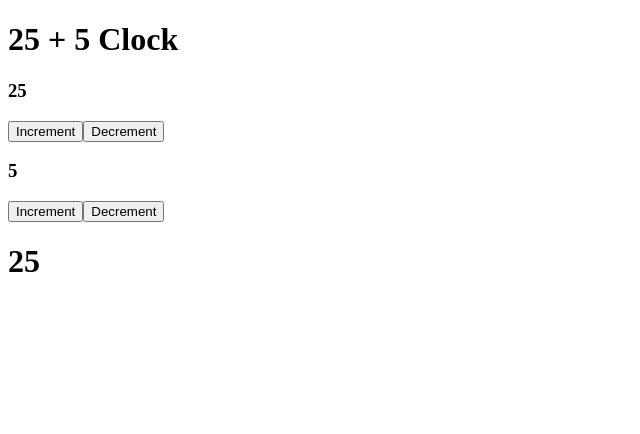
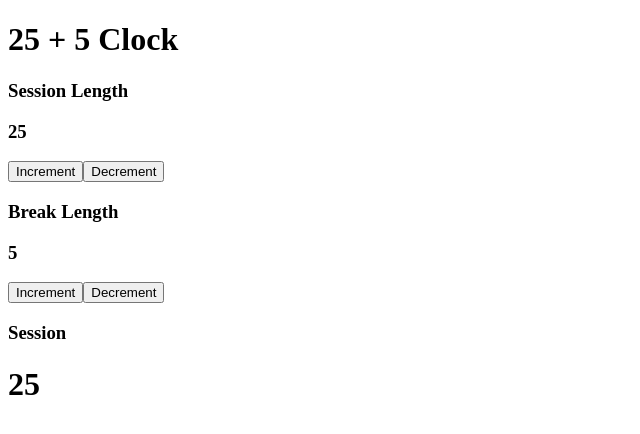
Before and after one commit to kcotrinam/fcc-Clock, a React (Create React App) app: page / in a window 1280 px wide. Shown: the top 434 px of the page, without its empty margins (0-640 px from the left). Built offline with nearby package versions, Linux system fonts and the light colour scheme.

Commit message:
Refactor controller component to use only one

```diff
--- a/src/components/App.jsx
+++ b/src/components/App.jsx
@@ -2,8 +2,8 @@ import React from 'react';
 import { useSelector } from 'react-redux';
 import Timer from './Timer';
 import MainTitle from './MainTitle';
-import ControlSession from './controlers/ControlSession';
-import ControlBreak from './controlers/ControlBreak';
+import Control from './controlers/Control';
+import Title from './Title';
 
 const App = () => {
 	const counter = useSelector((state) => state.sessionReducer);
@@ -13,10 +13,19 @@ const App = () => {
 		<div>
 			<MainTitle text='25 + 5 Clock' />
 			<div>
-				<ControlSession counter={counter} />
-				<ControlBreak counter={breakCounter} />
+				<div>
+					<Title title='Session Length' />
+					<Control counter={counter} controllerType='session' />
+				</div>
+				<div>
+					<Title title='Break Length' />
+					<Control counter={breakCounter} controllerType='break' />
+				</div>
 			</div>
-			<Timer currentTime={counter} />
+			<div>
+				<Title title='Session' />
+				<Timer currentTime={counter} />
+			</div>
 		</div>
 	);
 };
--- a/src/components/Title.jsx
+++ b/src/components/Title.jsx
@@ -0,0 +1,3 @@
+const Title = ({ title }) => <h3>{title}</h3>;
+
+export default Title;
--- /dev/null
+++ b/src/components/controlers/Control.jsx
@@ -0,0 +1,32 @@
+import { useDispatch } from 'react-redux';
+const Control = ({ counter, controllerType }) => {
+	const dispatch = useDispatch();
+	const controller = controllerType === 'session';
+	return (
+		<>
+			<h3>{counter}</h3>
+			<button
+				onClick={() =>
+					dispatch(
+						controller
+							? { type: 'INCREMENT_SESSION' }
+							: { type: 'INCREMENT_BREAK' }
+					)
+				}>
+				Increment
+			</button>
+			<button
+				onClick={() =>
+					dispatch(
+						controller
+							? { type: 'DECREMENT_SESSION' }
+							: { type: 'DECREMENT_BREAK' }
+					)
+				}>
+				Decrement
+			</button>
+		</>
+	);
+};
+
+export default Control;
--- a/src/components/controlers/ControlBreak.jsx
+++ /dev/null
@@ -1,18 +0,0 @@
-import { useDispatch } from 'react-redux';
-import { incrementBreak, decrementBreak } from '../../actions/index';
-
-const ControlBreak = ({ counter }) => {
-	const dispatch = useDispatch();
-	return (
-		<div>
-			<h3>{counter}</h3>
-			<button
-				onClick={() => dispatch(incrementBreak({ type: 'INCREMENT_BREAK' }))}>
-				Increment
-			</button>
-			<button onClick={() => dispatch(decrementBreak())}>Decrement</button>
-		</div>
-	);
-};
-
-export default ControlBreak;
--- a/src/components/controlers/ControlSession.jsx
+++ /dev/null
@@ -1,16 +0,0 @@
-import { useDispatch } from 'react-redux';
-import { incrementSession, decrementSession } from '../../actions/index';
-const ControlSession = ({ counter }) => {
-	const dispatch = useDispatch();
-	return (
-		<div>
-			<h3>{counter}</h3>
-			<button onClick={() => dispatch(incrementSession({ type: 'INCREMENT' }))}>
-				Increment
-			</button>
-			<button onClick={() => dispatch(decrementSession())}>Decrement</button>
-		</div>
-	);
-};
-
-export default ControlSession;
```
